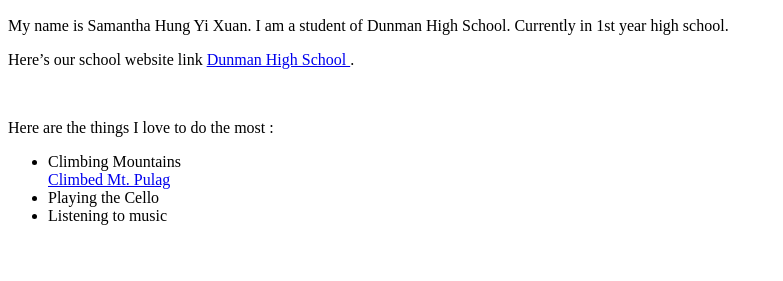
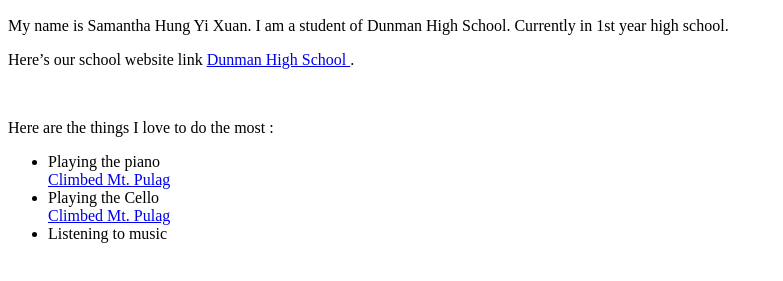
Before and after one commit to dhssamanthahungyixuan/dhssamanthahungyixuan.github.io, a plain HTML site: page index.html in a window 1280 px wide. Shown: the part 99-380 px from the top of the page, without its empty margins (0-783 px from the left). Drawn offline with Linux system fonts and the light colour scheme.

Commit message:
Update index.html

```diff
--- a/index.html
+++ b/index.html
@@ -12,9 +12,10 @@ Here’s our school website link <a href ="www.dhs.sg"> Dunman High School  </a>
 <br>
 <p>Here are the things I love to do the most : </p>
 <ul>
-<li>Climbing Mountains</li>
-<a href="http://www.trailadventours.com/philippine-mountains/mt-pulag"> Climbed Mt. Pulag </a>
+<li>Playing the piano</li>
+<a href="http://www.bluthner.co.uk/product/bluthner-model-one/"> Climbed Mt. Pulag </a>
 <li>Playing the Cello</li>
+<a href="http://www.guitarcenter.com/Etude/Student-Series-Cello-Outfit.gc"> Climbed Mt. Pulag </a>
 <li>Listening to music</li>
 </ul>
 </body>
```
